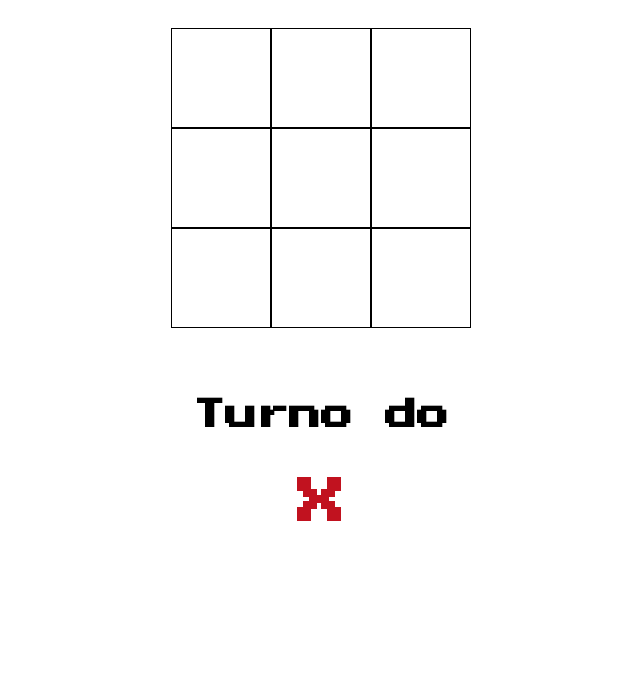
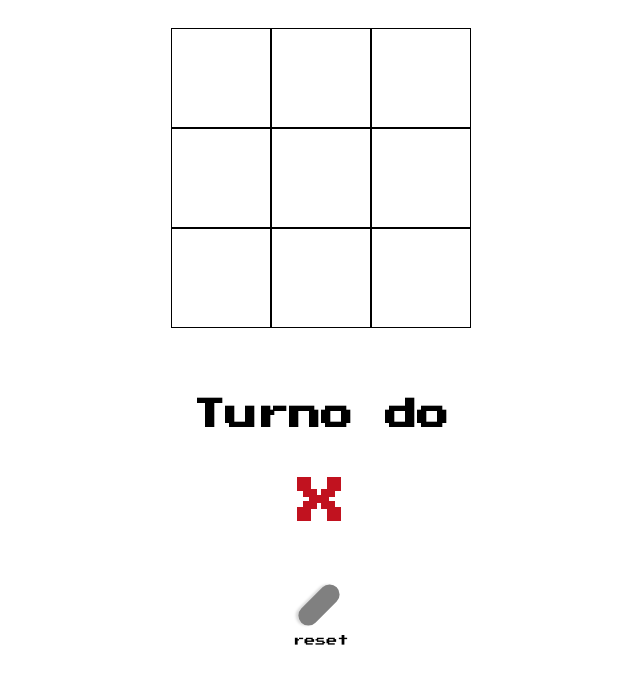
Before and after one commit to LeTXT/ticTacToe, a React (Create React App) app: page / in a window 1280 px wide. Shown: the top 684 px of the page, without its empty margins (319-959 px from the left). Built offline with nearby package versions, Linux system fonts and the light colour scheme.

Commit message:
4 files modified, 1 added and add a button reset

```diff
--- a/src/components/Button.jsx
+++ b/src/components/Button.jsx
@@ -1,38 +1,44 @@
 import React, {useState} from 'react'
 
-import {arr, arrL, arrP} from './Arr'
+import {arr, arrP} from './Arr'
 import Logic from './Logic'
+import Reset from './Reset'
 
 
-export default function Button(props) {
+export default function Button({index, setState, className, stateArr, setStateArr, state}) {
   const [stateB, setStateB] = useState(false)
 
 
 const clearArr = () => {
-  props.setState([arr[0]])
-  arrP[props.index] = arr[0]
+
+  setState([arr[0]])
+  arrP[index] = arr[0]
+
+// setStateArr(arr[0])
+
+
+//   setState(arr.shift())
 
   arr.shift()
-
-  return arrP
   }
 
-  const xO = () => arr[0] === 'x' ? 'red' : 'blue'
 
   const disabled = () => setStateB(!stateB)
+
 
 
   const hadleClick = () => {
     clearArr()
     disabled()
     Logic()
-    xO()
 
   }
 
+//   const stateArrOn = () => !props.stateArr === undefined
+
   return (
     <div className='bodyButton' >
-      <button onClick={() => hadleClick()} disabled={stateB || Logic()} className='btn'>{props.stateArr}</button>
+      <button onClick={() => hadleClick()} disabled={stateArr || Logic()} className='btn'><h3 className={className}>{stateArr}</h3></button>
     </div>
   )
 }
--- /dev/null
+++ b/src/components/Reset.jsx
@@ -0,0 +1,13 @@
+import React, {useState} from "react"
+
+export default function Reset(props) {
+
+
+
+    return (
+        <div className="btn-res-class">
+            <button className="btn-res" onClick={props.reset}></button>
+            <p>reset</p>
+        </div>
+    )
+}
--- a/src/components/Square.jsx
+++ b/src/components/Square.jsx
@@ -1,49 +1,62 @@
 import React, {useState} from 'react'
 
-
-import Logic from './Logic'
 import Turn from './Turn'
 import Button from './Button'
+import Reset from './Reset'
 
-import {arr, arrL, arrP} from './Arr'
+import {arr, arrP} from './Arr'
 
 export default function Square() {
-  const [state, setState] = useState()
+  const [state, setState] = useState(arr)
+  const [stateArr, setStateArr] = useState(arrP)
+  const [stateTF, setStateTF] = useState()
 
-  const arrT = () => arr[0] === 'x' ? <h3 className='red'>x</h3> : <h3 className='blue'>o</h3>
+ console.log(state);
+  const reset = () => {
+    arrP.splice(0)
 
-  const arrWin = () => arr[1] === 'x' ? <h1 className='red'>x</h1> : <h1 className='blue'>o</h1>
+    arr.splice(0)
+    arr.push('x', 'o', 'x', 'o', 'x', 'o', 'x', 'o', 'x')
 
-  const h1 = <h1 className='h1'>O {arrWin()} venceu!</h1>
-
-  const turnState = () => Logic() ? h1 : arr[0] === undefined ? 'Empate' : arrT()
+    setStateArr(arrP)
+    setState('x')
 
 
-  const turnStr = () => Logic() ? '' : arr[0] === undefined ? '' : 'Turno do'
+    return true
+  }
 
 
-  const arrPrb = (e) => arrP[e] === 'x' ? <h3 className='red'>x</h3> : arrP[e] === 'o' ? <h3 className='blue'>o</h3> : undefined
+  const classname = (e) => stateArr[e] === 'x' ? 'red' : 'blue'
+
 
   return (
     <div className='bodySquare'>
       <div className='flexSquare'>
-        <Button index={0} stateArr={arrPrb(0)} state={state} setState={setState} />
-        <Button index={1} stateArr={arrPrb(1)} state={state} setState={setState} />
-        <Button index={2} stateArr={arrPrb(2)} state={state} setState={setState} />
+        <Button index={0} stateArr={stateArr[0]} state={state} setState={setState} setStateArr={setStateArr} stateArrs={stateArr} className={classname(0)}/>
+
+        <Button index={1} stateArr={stateArr[1]} state={state} setState={setState} setStateArr={setStateArr} stateArrs={stateArr} className={classname(1)}/>
+
+        <Button index={2} stateArr={stateArr[2]} state={state} setState={setState} setStateArr={setStateArr} stateArrs={stateArr} className={classname(2)}/>
       </div>
       <div className='flexSquare'>
-        <Button index={3} stateArr={arrPrb(3)} state={state} setState={setState} />
-        <Button index={4} stateArr={arrPrb(4)} state={state} setState={setState} />
-        <Button index={5} stateArr={arrPrb(5)} state={state} setState={setState} />
+        <Button index={3} stateArr={stateArr[3]} state={state} setState={setState} setStateArr={setStateArr} stateArrs={stateArr} className={classname(3)}/>
+
+        <Button index={4} stateArr={stateArr[4]} state={state} setState={setState} setStateArr={setStateArr} stateArrs={stateArr} className={classname(4)}/>
+
+        <Button index={5}  stateArr={stateArr[5]}  state={state} setState={setState} setStateArr={setStateArr} stateArrs={stateArr} className={classname(5)}/>
       </div>
       <div className='flexSquare'>
-        <Button index={6} stateArr={arrPrb(6)} state={state} setState={setState} />
-        <Button index={7} stateArr={arrPrb(7)} state={state} setState={setState} />
-        <Button index={8} stateArr={arrPrb(8)} state={state} setState={setState} />
+        <Button index={6} stateArr={stateArr[6]} state={state} setState={setState} setStateArr={setStateArr} stateArrs={stateArr} className={classname(6)}/>
+
+        <Button index={7} stateArr={stateArr[7]} state={state} setState={setState} setStateArr={setStateArr} stateArrs={stateArr} className={classname(7)}/>
+
+        <Button index={8} stateArr={stateArr[8]} state={state} setState={setState} setStateArr={setStateArr} stateArrs={stateArr} className={classname(8)}/>
       </div>
 
 
-      <Turn turn={turnStr()} state={turnState()} />
+      <Turn  turnState={state[0]}/>
+
+      <Reset reset={() => reset()}/>
     </div>
   )
 }
--- a/src/components/Turn.jsx
+++ b/src/components/Turn.jsx
@@ -1,18 +1,33 @@
 import React from 'react'
 
+import {arr} from './Arr'
+import Logic from './Logic'
+import Reset from './Reset'
 
-export default function Turn({turn, state}) {
+export default function Turn({turnState}) {
+
+
+  const classnameT = () => Logic() ? '' : arr[0] === 'x' ? 'red' : arr[0] === 'o' ? 'blue' : ""
+
+  const arrWin = () => arr[1] === 'x' ? <h1 className='red'>x</h1> : <h1 className='blue'>o</h1>
+
+  const h1 = <h1 className='h1'> venceu!</h1>
+
+  const turnSta = () => Logic() ? h1 : arr[0] === undefined ? 'Empate' : arr[0]
+
+
+  const turnStr = () => Logic() ? arrWin() : arr[0] === undefined ? '' : 'Turno do'
 
 
 
-  return (
-    <div className='bodyTurn' >
-      {turn && <h1>
-        {turn}
-      </h1>}
-      {state && <h3>
-        {state}
-      </h3>}
-    </div>
-  )
+    return (
+        <div className='bodyTurn' >
+          <h1>
+            {turnStr()}
+          </h1>
+          <h3 className={classnameT()}>
+            {turnSta() || turnState || Reset()}
+          </h3>
+        </div>
+      )
 }
--- a/src/style.css
+++ b/src/style.css
@@ -6,8 +6,12 @@ body {
 
 }
 
-h1 {
+h1, p {
   font-family: 'Press Start 2P';
+}
+p {
+  font-size: 11px;
+  margin-top: 20px;
 }
 h3 {
   font-size: 48px;
@@ -89,3 +93,25 @@ h3 {
 .blue {
   color: #003049;
 }
+
+.btn-res {
+  background-color: #808080;
+  border-radius: 10px;
+  border-style: hidden;
+
+  box-shadow: rgba(0, 0, 0, 0.15) 1.95px 1.95px 2.6px;
+
+  width: 50px;
+  height: 20px;
+
+  cursor: pointer;
+
+  transform: rotate(135deg);
+
+}
+
+.btn-res-class {
+  display: grid;
+  justify-content: center;
+  align-items: center;
+}
```
